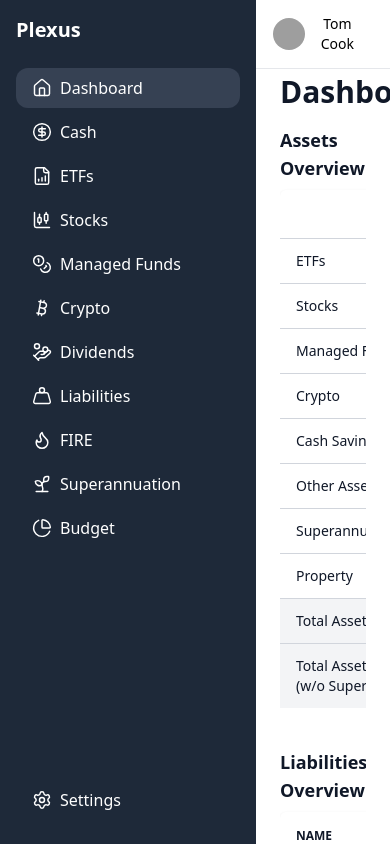
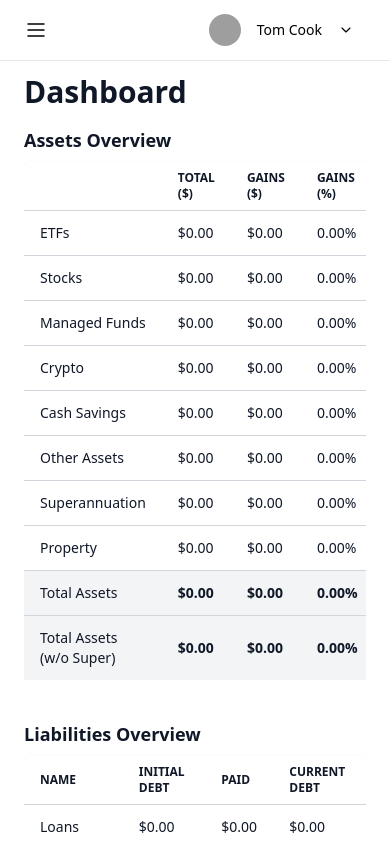
Before and after one commit to ChristianGhosn/nwt_frontend, a React (Vite) app: page / in a window 390 px wide. Built offline with nearby package versions, Linux system fonts and the light colour scheme; grey boxes are pictures that could not be loaded.

Commit message:
UI Sidebar mobile friendly.

```diff
--- a/src/layouts/LayoutMain.jsx
+++ b/src/layouts/LayoutMain.jsx
@@ -1,5 +1,6 @@
 import { useTheme } from "../hooks/useTheme";
 
+import { useState } from "react";
 import { Link, Outlet, useLocation } from "react-router";
 import {
   Menu,
@@ -22,10 +23,14 @@ import {
   ChartPie,
   Settings,
   ChevronDown,
+  Menu as HamburgerMenu,
 } from "lucide-react";
 
 const LayoutMain = () => {
   const [enabled, setEnabled] = useTheme();
+
+  const [sidebarOpen, setSidebarOpen] = useState(false);
+
   const location = useLocation();
   const isActive = (path) => location.pathname === path;
   const links = [
@@ -88,14 +93,40 @@ const LayoutMain = () => {
 
   return (
     <>
-      {/* Fixed Sidebar */}
-      <nav className="fixed top-0 left-0 w-[256px] h-dvh bg-gray-800 text-white flex flex-col">
+      {/* Sidebar Overlay for Mobile */}
+      <div
+        className={`fixed inset-0 z-40 bg-black/50 transition-opacity md:hidden ${
+          sidebarOpen ? "block" : "hidden"
+        }`}
+        onClick={() => setSidebarOpen(false)} // Clicking outside closes sidebar
+      />
+
+      {/* Sidebar */}
+      <nav
+        className={`
+    fixed top-0 left-0 z-50 h-dvh bg-gray-800 text-white flex flex-col transition-transform
+    w-[256px]
+    ${sidebarOpen ? "translate-x-0" : "-translate-x-full"}
+    md:translate-x-0 md:fixed md:block
+  `}
+      >
         <div className="w-full h-full bg-gray-800 text-white flex flex-col px-4">
-          <div className="text-xl font-bold mt-4">Plexus</div>
+          {/* Close button on mobile */}
+          <div className="flex justify-between items-center mt-4 md:hidden">
+            <div className="text-xl font-bold">Plexus</div>
+            <button
+              className="text-white text-2xl"
+              onClick={() => setSidebarOpen(false)}
+            >
+              ×
+            </button>
+          </div>
+
+          {/* Sidebar links */}
           <ul className="mt-6 space-y-1 w-full">
             {links.map((link) => (
               <li key={link.to} className="w-full">
-                <Link to={link.to}>
+                <Link to={link.to} onClick={() => setSidebarOpen(false)}>
                   <div
                     className={`${
                       isActive(link.to) ? "bg-gray-700" : ""
@@ -108,9 +139,11 @@ const LayoutMain = () => {
               </li>
             ))}
           </ul>
-          <div className="mt-auto mb-6 text-center text-white hover:text-gray-300 hover:bg-gray-700 w-full py-2 px-4 rounded-xl ">
+
+          <div className="mt-auto mb-6 text-center text-white hover:text-gray-300 hover:bg-gray-700 w-full py-2 px-4 rounded-xl">
             <Link
               to="/settings"
+              onClick={() => setSidebarOpen(false)}
               className="flex items-center justify-start gap-2"
             >
               <Settings size={20} strokeWidth={1.75} />
@@ -120,8 +153,14 @@ const LayoutMain = () => {
         </div>
       </nav>
 
-      <header className="fixed top-0 left-[256px] right-0 z-10 px-6 py-2 border-b border-gray-200 transition-colors duration-300 bg-white dark:bg-gray-900 dark:text-gray-100 dark:border-white">
-        <div className="flex items-center justify-end">
+      {/* Fixed Header */}
+      <header className="fixed top-0 left-0 md:left-[256px] right-0 z-10 px-6 py-2 border-b border-gray-200 transition-colors duration-300 bg-white dark:bg-gray-900 dark:text-gray-100 dark:border-white">
+        <div className="flex items-center justify-between md:justify-end">
+          <HamburgerMenu
+            strokeWidth={1.5}
+            className="md:hidden cursor-pointer"
+            onClick={() => setSidebarOpen(true)}
+          />
           <Menu>
             <MenuButton className="flex items-center gap-2 space-x-2 rounded-xl px-3 py-1.5 shadow-inner shadow-white/10 focus:not-data-focus:outline-none data-focus:outline data-focus:outline-white data-hover:bg-gray-300 data-open:bg-gray-300 dark:data-hover:bg-gray-800 dark:data-open:bg-gray-800">
               <img
@@ -158,7 +197,7 @@ const LayoutMain = () => {
       </header>
 
       {/* Main Content */}
-      <main className="ml-[256px] pt-[74px] h-screen overflow-auto p-6 transition-colors duration-300 bg-white text-gray-900 dark:bg-gray-900 dark:text-gray-100">
+      <main className="pt-[74px] h-screen overflow-auto p-6 transition-colors duration-300 bg-white text-gray-900 dark:bg-gray-900 dark:text-gray-100 md:ml-[256px]">
         <Outlet />
       </main>
     </>
```
